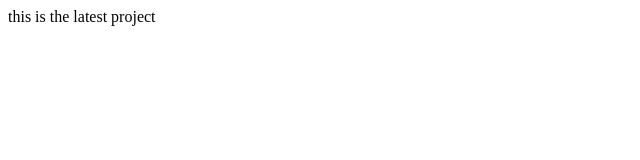
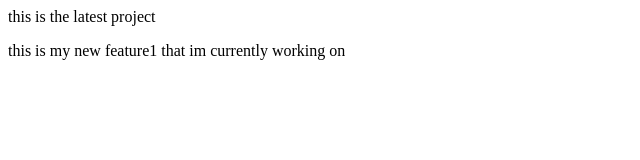
Before and after one commit to Tejaswi-Kampally/project1-demo, a plain HTML site: page index.html in a window 1280 px wide. Shown: the whole page, without its empty margins (0-640 px from the left). Drawn offline with Linux system fonts and the light colour scheme.

Commit message:
feature1

```diff
--- a/index.html
+++ b/index.html
@@ -1 +1,2 @@
 <p>this is the latest project</p>
+<p>this is my new feature1 that im currently working on</p>
```
